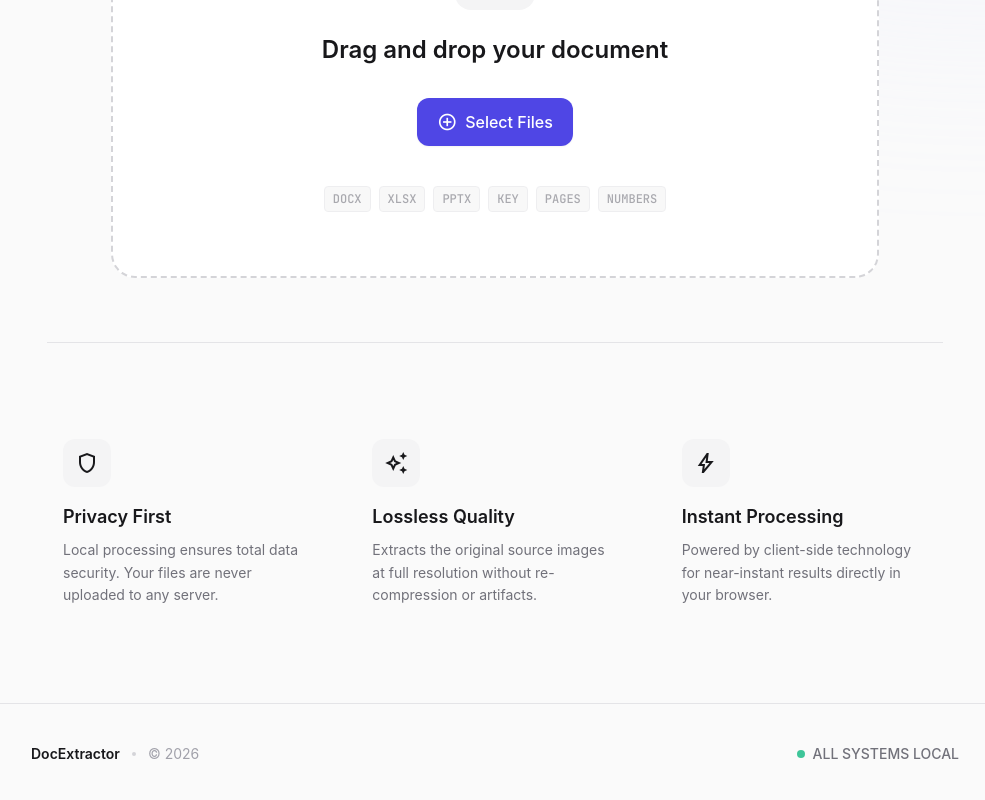
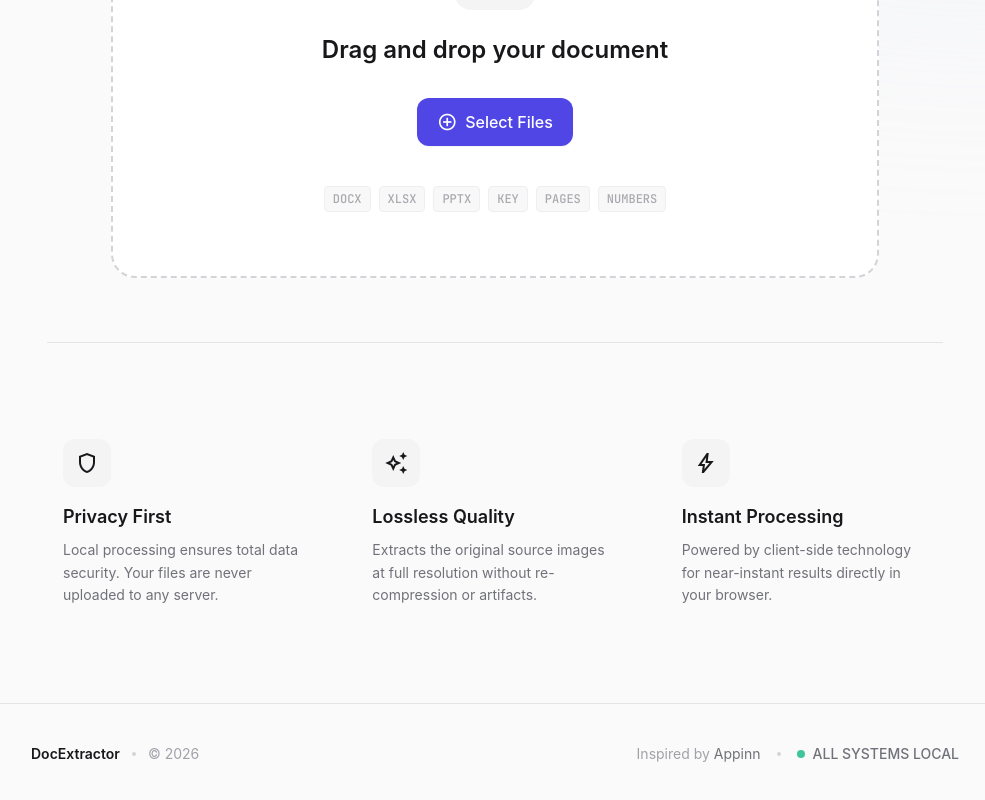
Before and after one commit to Eyozy/docex, a Vue app: page / in a window 1280 px wide. Shown: the part 606-1406 px from the top of the page, without its empty margins (145-1130 px from the left). Built offline with nearby package versions, Linux system fonts and the light colour scheme.

Commit message:
feat(ui): add footer credit link and update GitHub URL

```diff
--- a/src/App.vue
+++ b/src/App.vue
@@ -106,9 +106,21 @@
             <span>{{ t('footer.copyright') }}</span>
           </div>
 
-          <div class="flex items-center gap-2 font-medium text-surface-500 dark:text-surface-400">
-            <div class="w-2 h-2 rounded-full bg-emerald-500 animate-pulse-subtle"></div>
-            {{ t('footer.status') }}
+          <div class="flex items-center gap-4">
+            <span class="text-surface-400 dark:text-surface-500">
+              {{ t('footer.inspired') }}
+              <a
+                href="https://meta.appinn.net/t/topic/79962"
+                target="_blank"
+                rel="noopener noreferrer"
+                class="link-underline text-surface-500 dark:text-surface-400 hover:text-primary-600 dark:hover:text-primary-400 transition-colors"
+              >{{ t('footer.appinn') }}</a>
+            </span>
+            <span class="w-1 h-1 rounded-full bg-surface-300 dark:bg-surface-700"></span>
+            <div class="flex items-center gap-2 font-medium text-surface-500 dark:text-surface-400">
+              <div class="w-2 h-2 rounded-full bg-emerald-500 animate-pulse-subtle"></div>
+              {{ t('footer.status') }}
+            </div>
           </div>
         </div>
       </footer>
--- a/src/components/AppHeader.vue
+++ b/src/components/AppHeader.vue
@@ -40,7 +40,7 @@
 
         <!-- GitHub Link -->
         <a
-          href="https://github.com"
+          href="https://github.com/Eyozy/docex"
           target="_blank"
           rel="noopener noreferrer"
           class="btn-ghost flex items-center gap-2 px-3"
@@ -110,7 +110,7 @@
 
           <!-- GitHub Link (Mobile) -->
           <a
-            href="https://github.com"
+            href="https://github.com/Eyozy/docex"
             target="_blank"
             rel="noopener noreferrer"
             class="flex items-center gap-3 px-4 py-3 rounded-xl text-surface-600 dark:text-surface-400 hover:bg-surface-100 dark:hover:bg-surface-800 transition-colors"
--- a/src/i18n/en-US.ts
+++ b/src/i18n/en-US.ts
@@ -43,7 +43,9 @@ export default {
   },
   footer: {
     copyright: '© 2026',
-    status: 'ALL SYSTEMS LOCAL'
+    status: 'ALL SYSTEMS LOCAL',
+    inspired: 'Inspired by ',
+    appinn: 'Appinn'
   },
   card: {
     download: 'Download',
--- a/src/i18n/zh-CN.ts
+++ b/src/i18n/zh-CN.ts
@@ -43,7 +43,9 @@ export default {
   },
   footer: {
     copyright: '© 2026',
-    status: '全部本地处理'
+    status: '全部本地处理',
+    inspired: '灵感来自',
+    appinn: '小众软件'
   },
   card: {
     download: '下载',
--- a/src/style.css
+++ b/src/style.css
@@ -114,3 +114,24 @@
 .scrollbar-hide::-webkit-scrollbar {
   display: none;  /* Chrome, Safari and Opera */
 }
+
+/* Link underline animation */
+.link-underline {
+  position: relative;
+  text-decoration: none;
+}
+
+.link-underline::after {
+  content: '';
+  position: absolute;
+  left: 0;
+  bottom: -1px;
+  width: 0;
+  height: 1px;
+  background-color: currentColor;
+  transition: width 0.3s ease;
+}
+
+.link-underline:hover::after {
+  width: 100%;
+}
```
